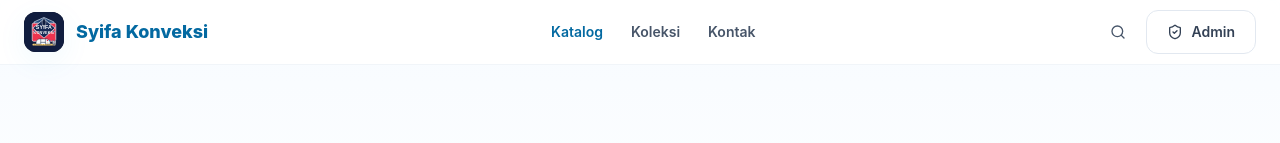
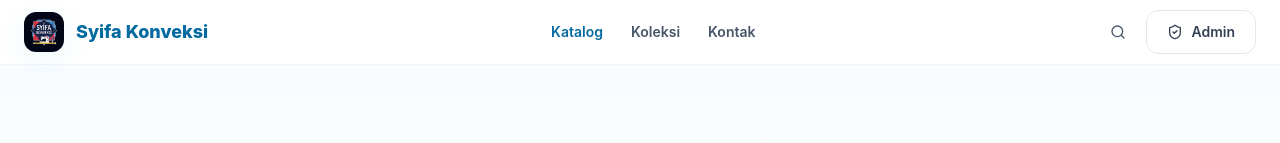
Before and after one commit to newlighteagle/syifa-konveksi-v2, a Next.js app: page / in a window 1280 px wide. Shown: the top 143 px of the page. Built offline with nearby package versions, Linux system fonts and the light colour scheme; no server answers; the database is empty.

Commit message:
Use provided Syifa logo asset

```diff
--- a/app/layout.tsx
+++ b/app/layout.tsx
@@ -6,9 +6,9 @@ export const metadata: Metadata = {
   title: "Syifa Konveksi",
   description: "Katalog digital interaktif untuk Syifa Konveksi.",
   icons: {
-    icon: "/logo-syifa-konveksi.svg",
-    shortcut: "/logo-syifa-konveksi.svg",
-    apple: "/logo-syifa-konveksi.svg",
+    icon: "/logo.png",
+    shortcut: "/logo.png",
+    apple: "/logo.png",
   },
 };
 
--- a/components/brand-logo.tsx
+++ b/components/brand-logo.tsx
@@ -15,7 +15,7 @@ export function BrandLogo({
       )}
     >
       <img
-        src="/logo-syifa-konveksi.svg"
+        src="/logo.png"
         alt="Logo Syifa Konveksi"
         className={cn("h-full w-full object-cover", imgClassName)}
       />
```
Also changed, not shown: public/logo-syifa-konveksi.svg (deleted), public/logo.png (added).
